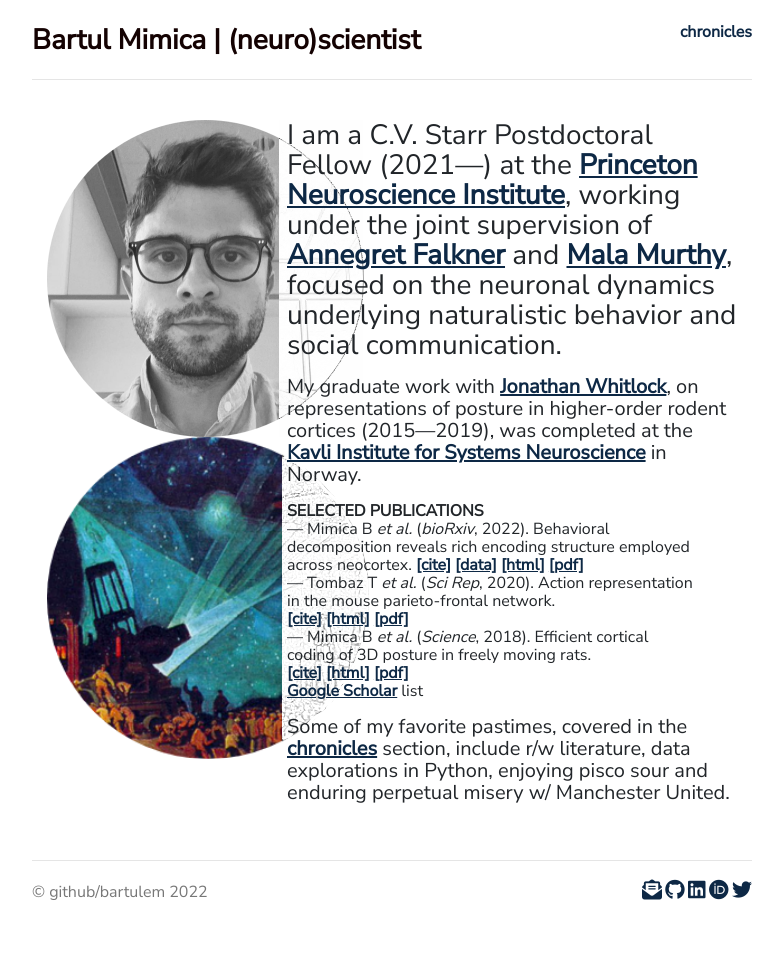
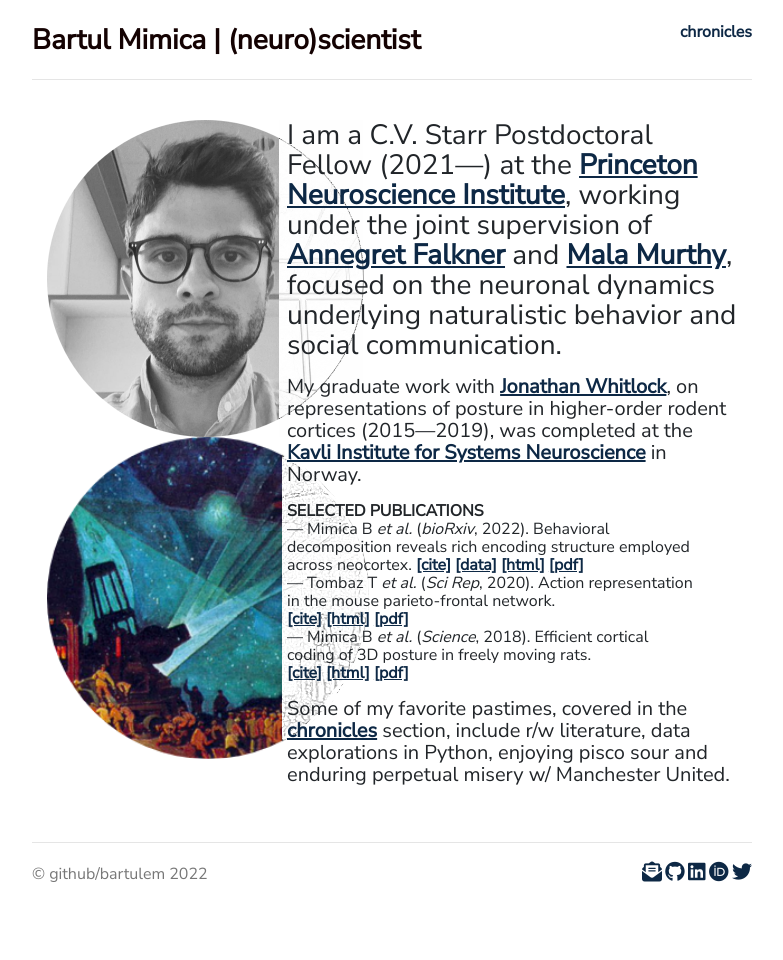
Before and after one commit to bartulem/bartulem.github.io, a Jekyll site: the page built from index.html, in a window 1280 px wide. Shown: the whole page, without its empty margins (248-1031 px from the left). Built offline with Jekyll 4.4.1, drawn with Linux system fonts in a browser that asks for light colours; nearby versions of some CDN libraries; comment, search, counter and statistics services are not loaded; a style sheet for code colours, icons or effects is not loaded.

Commit message:
change pubs layout v53

```diff
--- a/index.html
+++ b/index.html
@@ -21,11 +21,10 @@
 	<p align="left" class="publications"> <b>SELECTED PUBLICATIONS</b>
 	<br/> — Mimica B <em>et al.</em> (<em>bioRxiv</em>, 2022). Behavioral decomposition reveals rich encoding structure employed across neocortex. <a href="files/mimica2022.bib" download><u>[cite]</u></a> <a href="https://figshare.com/articles/dataset/Rat_3D_Tracking_E-Phys_KISN_2020_Dataset/17903834" target="_blank"><u>[data]</u></a> <a href="https://www.biorxiv.org/content/10.1101/2022.02.08.479515v2" target="_blank"><u>[html]</u></a> <a href="/files/MTBFDW_2022_bioRxiv.pdf" target="_blank"><u>[pdf]</u></a> <a class="altmetric-embed" data-badge-popover="right" data-badge-type="4" data-doi="10.1101/2022.02.08.479515" data-hide-no-mentions="false"></a>
 	<br/> — Tombaz T <em>et al.</em> (<em>Sci Rep</em>, 2020). Action representation in the mouse parieto-frontal network. <br/> <a href="files/tombaz2020.bib" download><u>[cite]</u></a> <a href="https://www.nature.com/articles/s41598-020-62089-6?error=cookies_not_supported&code=e0a538d4-9569-4b30-b2d1-d78d1c8e03b3" target="_blank"><u>[html]</u></a> <a href="/files/tombaz2020_scireports.pdf" target="_blank"><u>[pdf]</u></a> <a class="altmetric-embed" data-badge-popover="right" data-badge-type="4" data-doi="10.1038/s41598-020-62089-6" data-hide-no-mentions="true"></a>
-	<br/> — Mimica B <em>et al.</em> (<em>Science</em>, 2018). Efficient cortical coding of 3D posture in freely moving rats. <br/> <a href="/files/mimica2018.bib" download><u>[cite]</u></a> <a href="https://science.sciencemag.org/content/362/6414/584" target="_blank"><u>[html]</u></a> <a href="files/mimica2018_science.pdf" target="_blank"><u>[pdf]</u></a> <a class="altmetric-embed" data-badge-popover="right" data-badge-type="4" data-doi="10.1126/science.aau2013" data-hide-no-mentions="true">
-	<br/> <a href="https://scholar.google.no/citations?user=aUeOyr8AAAAJ&hl=en" target="_blank"><u>Google Scholar</u></a> list</p>
+	<br/> — Mimica B <em>et al.</em> (<em>Science</em>, 2018). Efficient cortical coding of 3D posture in freely moving rats. <br/> <a href="/files/mimica2018.bib" download><u>[cite]</u></a> <a href="https://science.sciencemag.org/content/362/6414/584" target="_blank"><u>[html]</u></a> <a href="files/mimica2018_science.pdf" target="_blank"><u>[pdf]</u></a> <a class="altmetric-embed" data-badge-popover="right" data-badge-type="4" data-doi="10.1126/science.aau2013" data-hide-no-mentions="true"></p>
 	</div>
 	<div class="col-sm-1">
-	<br/> </a> <span class="__dimensions_badge_embed__" data-doi="10.1101/2022.02.08.479515" data-style="small_circle"></span><script async src="https://badge.dimensions.ai/badge.js" charset="utf-8"></script>
+	</a> <span class="__dimensions_badge_embed__" data-doi="10.1101/2022.02.08.479515" data-style="small_circle"></span><script async src="https://badge.dimensions.ai/badge.js" charset="utf-8"></script>
 	</a> <span class="__dimensions_badge_embed__" data-doi="10.1038/s41598-020-62089-6" data-style="small_circle"></span><script async src="https://badge.dimensions.ai/badge.js" charset="utf-8"></script>
 	</a> <span class="__dimensions_badge_embed__" data-doi="10.1126/science.aau2013" data-style="small_circle"></span><script async src="https://badge.dimensions.ai/badge.js" charset="utf-8"></script>
 	</div>
```
